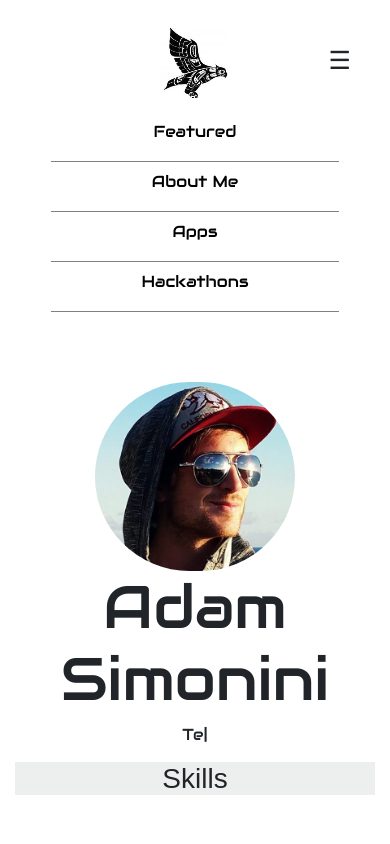
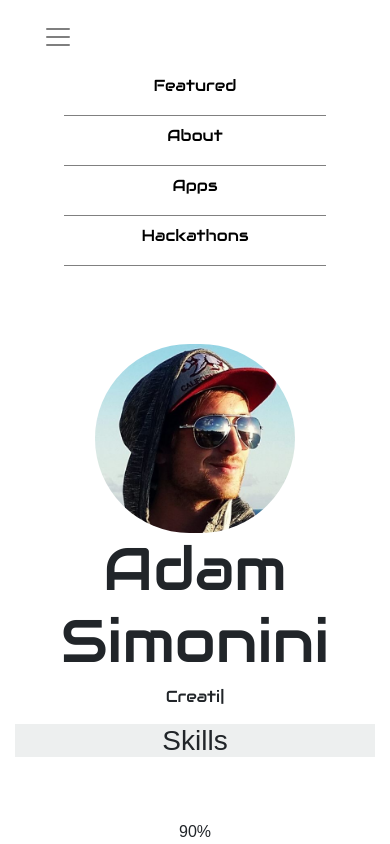
Before and after one commit to adamsimonini/soil, a React (Create React App) app: page / in a window 390 px wide. Shown: the top 844 px of the page. Built offline with nearby package versions, Linux system fonts and the light colour scheme; some icons are missing.

Commit message:
Added ReactStrap Official Mobile Nav - Incomplete

```diff
--- a/src/About/About.css
+++ b/src/About/About.css
@@ -198,10 +198,27 @@
               drop 4s 4.6s forwards;
   }
 
+  #menu-toggle{
+    display: none;
+  }
+
+  #nav-container{
+    width: 100%;
+  }
+
   @media (max-width: 575px) {
     .skill-col{
       margin-bottom: 20px;
     }
+    #menu-toggle{
+      display: unset;
+    }
+    .nav{
+      margin: auto;
+    }
+  }
+
+  @media (max-width: 1199px){
     #toolbox-row{
       height: 70%;
     }
--- a/src/About/About.js
+++ b/src/About/About.js
@@ -66,7 +66,7 @@ export default class AboutMe extends Component{
               element: '|',
               hideWhenDone: true,
               hideWhenDoneDelay: 500,
-              }} startDelay={2000}
+              }} startDelay={1500}
             >
               <spam>Team player</spam>
               <Typist.Backspace count={11} delay={1500} />
@@ -78,7 +78,7 @@ export default class AboutMe extends Component{
         </Row>
 
         <Row>
-          <Col md="8" sm="12">
+          <Col xl="8" lg="12">
             <h3 className="about-title">Skills</h3>
             <div id="skill-box">
               <Row className="skill-row">
@@ -124,7 +124,7 @@ export default class AboutMe extends Component{
             </div>
           </Col>
 
-          <Col md="4" sm="12">
+          <Col xl="4" lg="12">
             <h3 className="about-title">Tool Box</h3>
             <Row id="toolbox-row">
               <Col className="tool-box" sm="12" xs="12">
--- a/src/Navigation/LeftNav.css
+++ b/src/Navigation/LeftNav.css
@@ -52,6 +52,12 @@
     }
   }
 
+  #menu-toggle{
+    border: none;
+    color: black !important;
+    opacity: 1 !important;
+  }
+
   #navBox{
     flex-flow: column;
     justify-content: space-evenly;
@@ -60,21 +66,8 @@
     width: 100%;
     font-family: 'Audiowide', cursive;
   }
-  #hamburger, #close{
-      position: absolute;
-      right: 10%;
-      top: 5%;
-      font-size: 25px;
-  }
-  #hamburger:hover, #close:hover{
-    cursor: pointer;
-  }
   #owl{
     width: 80px;
-  }
-  #close{
-      color: black;
-      display: none;
   }
 
   .nav li:first-child{
@@ -83,7 +76,6 @@
 
   @media (max-width: 575px) {
     #owl{
-      margin: 0 auto;
-      margin-bottom: 5vh;
+      display: none;
     }
   }
--- a/src/Navigation/LeftNav.js
+++ b/src/Navigation/LeftNav.js
@@ -1,31 +1,41 @@
 import React from 'react';
 import { Link } from "react-router-dom";
-import { Nav, NavItem } from 'reactstrap';
 import Owl from '../images/owl.png';
 import './LeftNav.css';
+import { Collapse, Navbar, NavbarToggler, Nav, NavItem } from 'reactstrap';
 
 
 export default class LeftNav extends React.Component {
 
-  openNav() {
-    document.getElementById("hamburger").style.display = "none";
-    document.getElementById("close").style.display = "unset";
-    document.getElementById("navBox").style.display = "unset";
+  constructor(props) {
+    super(props);
+
+    this.toggleNavbar = this.toggleNavbar.bind(this);
+    this.state = {
+      collapsed: false
+    };
   }
-  closeNav() {
-    document.getElementById("hamburger").style.display = "unset";
-    document.getElementById("close").style.display = "none";
-    document.getElementById("navBox").style.display = "none";
+
+  selected(){
+    console.log('selected: ' + this.value);
+    // this.setState({
+    //   selected: true
+    // });
+  }
+
+  toggleNavbar() {
+    this.setState({
+      collapsed: !this.state.collapsed
+    });
   }
 
   render() {
     return (
-
+        <Navbar id="nav-container" color="faded" light>
+          <NavbarToggler id="menu-toggle" onClick={this.toggleNavbar} className="mr-2" />
+          <Collapse isOpen={!this.state.collapsed} navbar>
             <Nav vertical>
-        	<span id="hamburger" onClick={this.openNav}>&#9776;</span>
-          <span id="close" onClick={this.closeNav}>X</span>
-          <div style={{ marginBottom: 10}}>
-          </div>
+              <div style={{ marginBottom: 10}}></div>
               <div id="navBox">
                 <NavItem id="owl">
                   <Link style={{borderBottom: 0}} to="/">
@@ -33,22 +43,24 @@ export default class LeftNav extends React.Component {
                   </Link>
                 </NavItem>
                 <NavItem>
-              <Link to="/Featured">Featured</Link>
+                  <Link to="/Featured" onClick={this.selected} value="Featured">Featured</Link>
                 </NavItem>
                 <NavItem>
-              <Link to="/">About Me</Link>
+                  <Link to="/" onClick={this.selected} value="About">About</Link>
                 </NavItem>
                 {/* <NavItem>
                   <Link to="/Work">Work Projects</Link>
                 </NavItem> */}
                 <NavItem>
-              <Link to="/WebApps">Apps</Link>
+                  <Link to="/WebApps" onClick={this.selected} value="Apps">Apps</Link>
                 </NavItem>
                 <NavItem>
-              <Link to="/Hackathons">Hackathons</Link>
+                  <Link to="/Hackathons" onClick={this.selected} value="Hackathons">Hackathons</Link>
                 </NavItem>
               </div>
             </Nav>
+          </Collapse>
+        </Navbar>
     );
   }
 }
```
Lines whose indentation alone changed are shown as unchanged.
